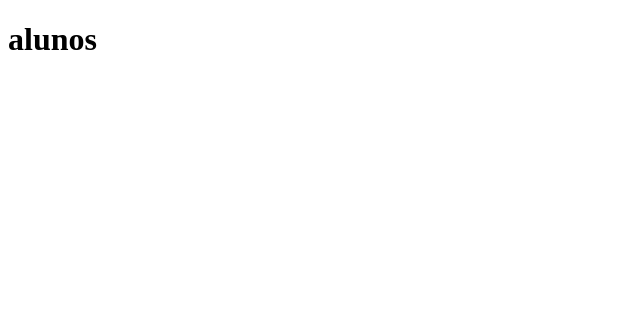
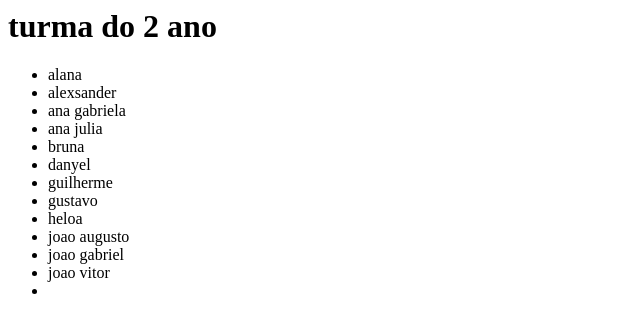
Before and after one commit to gabizinha34/2023MatematicaII, a plain HTML site: page index.html in a window 1280 px wide. Shown: the whole page, without its empty margins (0-640 px from the left). Drawn offline with Linux system fonts and the light colour scheme.

Commit message:
Add files via upload

```diff
--- a/index.html
+++ b/index.html
@@ -1,11 +1,29 @@
-<!DOCTYPE html>
-<html>
-    <title>
-        sala
-    </title>
-    <body>
-        <h1>
-            alunos
-        </h1>
-    </body>
+<html lang="en">
+<head>
+    <meta charset="UTF-8">
+    <meta http-equiv="X-UA-Compatible" content="IE=edge">
+    <meta name="viewport" content="width=device-width, initial-scale=1.0">
+    <title>Document</title>
+    <link rel="stylesheet" href="style.css">
+</head>
+<body>
+    <header>
+        <h1>turma do 2 ano</h1>
+        <ul>
+            <li>alana</li>
+            <li>alexsander</li>
+            <li>ana gabriela</li>
+            <li>ana julia
+             <li>bruna
+            <li>danyel
+            <li>guilherme</li>
+            <li>gustavo</li>
+            <li>heloa</li>
+            <li>joao augusto</li>
+            <li>joao gabriel </li>
+            <li>joao vitor </li>
+            <li></li>
+    </header>
+
+</body>
 </html>
```
Also changed, not shown: style.css (added).
